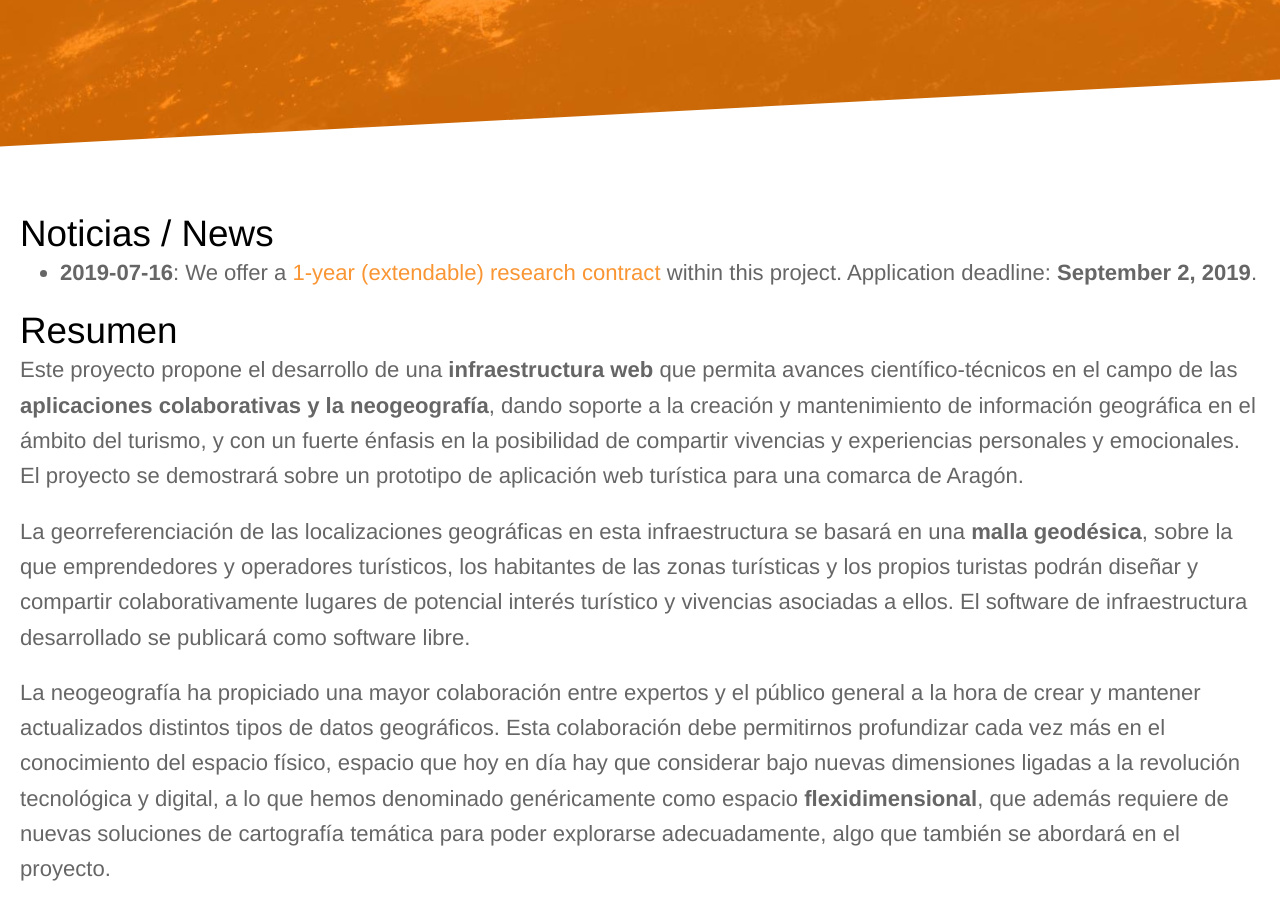
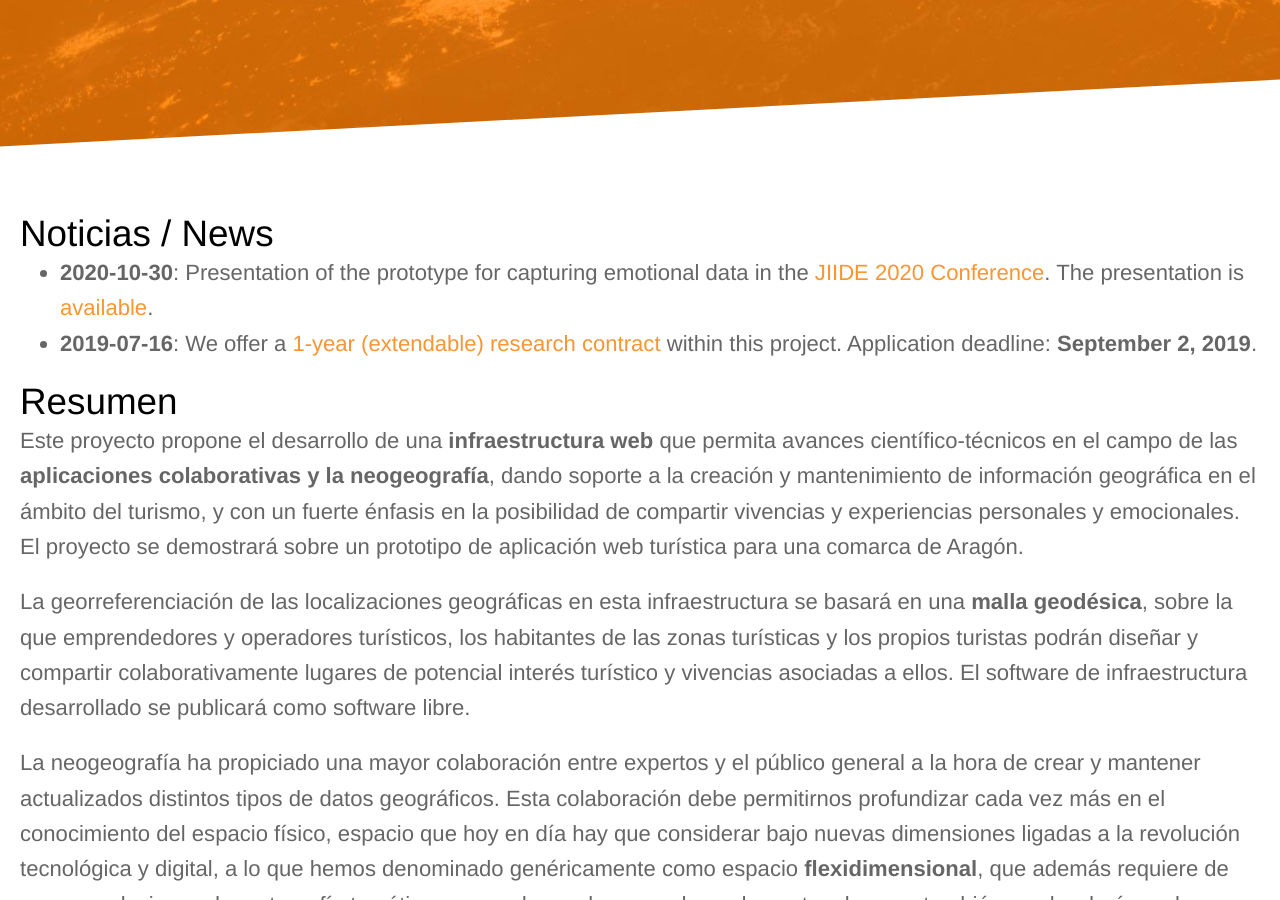
Before and after one commit to IAAA-Lab/IAAA-Lab.github.io, a Jekyll site: the page built from _projects/colabotur.md, in a window 1280 px wide and 900 px high, scrolled down 442 px. Built offline with Jekyll 4.4.1, drawn with Linux system fonts in a browser that asks for light colours.

Commit message:
Updated news in colabotur page

```diff
--- a/_projects/colabotur.md
+++ b/_projects/colabotur.md
@@ -10,6 +10,7 @@ layout: project_website_page
 
 # Noticias / News
 
+- **2020-10-30**: Presentation of the prototype for capturing emotional data in the [JIIDE 2020 Conference](https://www.dgterritorio.gov.pt/jiide2020/Default.aspx). The presentation is [available](https://www.dgterritorio.gov.pt/jiide2020/pdfs/apresentacoes/JIIDE2020_Sessao_10_UMER_Muhammad.pdf).
 - **2019-07-16**: We offer a [1-year (extendable) research contract]({{site.baseurl}}/2019/07/16/research-contract-colabotur/) within this project. Application deadline: **September 2, 2019**.
 
 # Resumen
```
